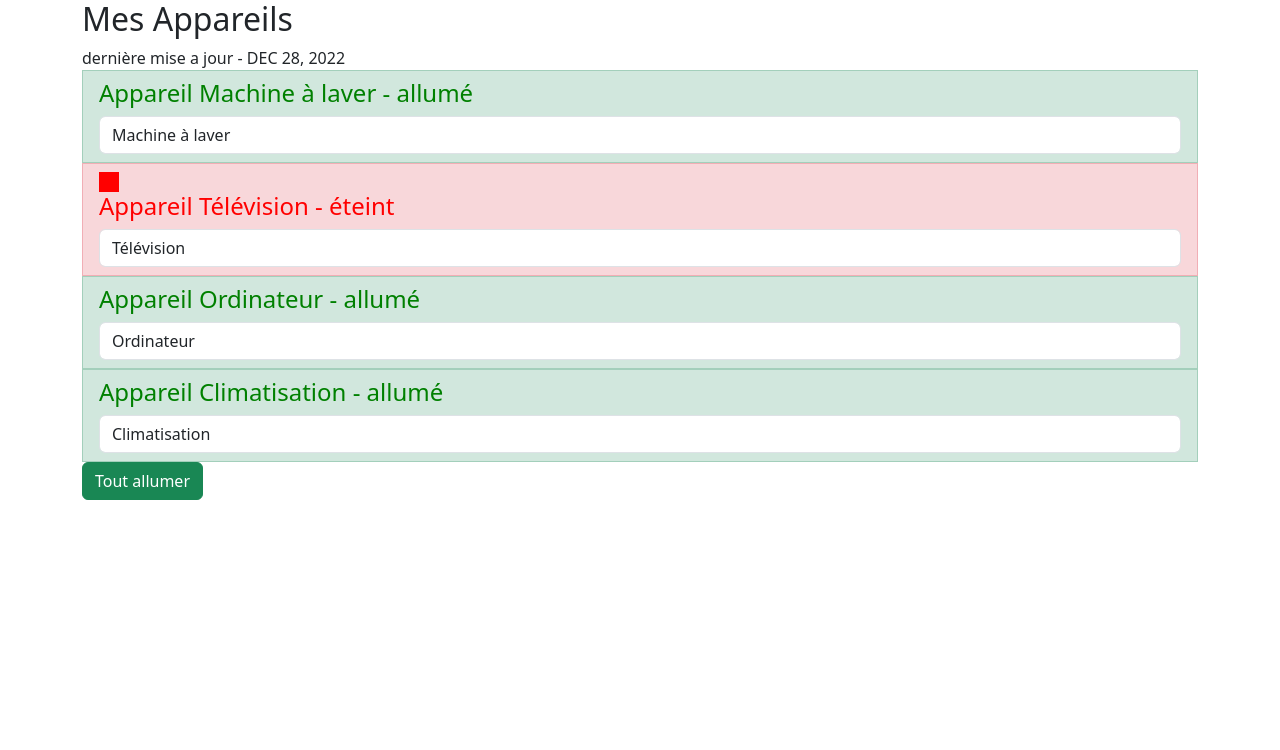
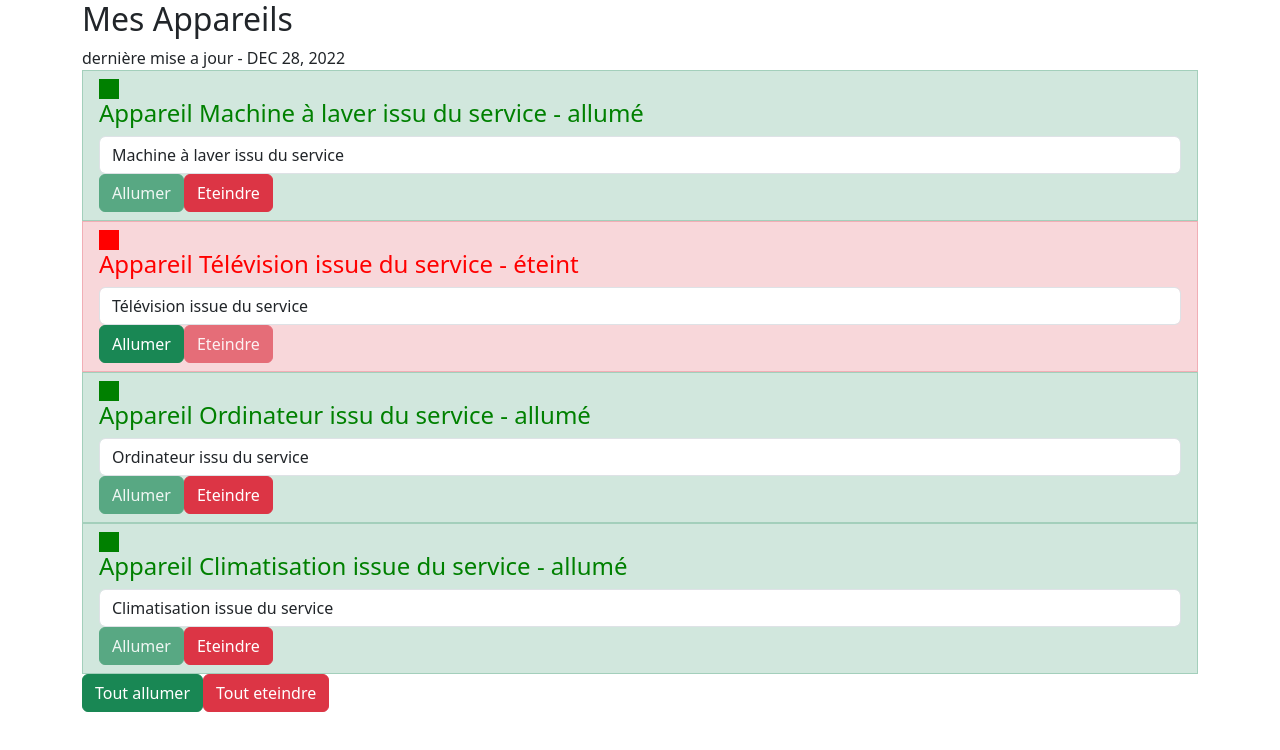
Before and after one commit to garnierpascalweb/angular-formation, an Angular app in the folder mon-projet-angular/: page / in a window 1280 px wide. Shown: the top 750 px of the page. Built offline with nearby package versions, Linux system fonts and the light colour scheme.

Commit message:
58:00 01:15:00 - Les services (definition, injection, centralisation des operations) - tres important

```diff
--- a/mon-projet-angular/src/app/app.component.html
+++ b/mon-projet-angular/src/app/app.component.html
@@ -9,8 +9,10 @@
         <app-appareil [appareilName]="appareilTwo" [appareilStatus]="'éteint'"></app-appareil>
         <app-appareil [appareilName]="appareilThree" [appareilStatus]="'allumé'"></app-appareil>
         -->
+        <!-- let i = index cest pour index, qui est le mot cle-->
         <app-appareil
-        *ngFor="let appareil of appareils"
+        *ngFor="let appareil of appareils; let i = index"
+        [appareilIndex] = "i"
         [appareilName] = "appareil.name"
         [appareilStatus] = "appareil.status">
       </app-appareil>
@@ -18,6 +20,7 @@
       </ul>
       <!-- directive structurelle -->
       <button class="btn btn-success" [disabled]="!isAuth" (click)="onAllumer()"> Tout allumer </button>
+      <button class="btn btn-danger" [disabled]="!isAuth" (click)="onEteindre()"> Tout eteindre </button>
       <!-- directive -->
 
     </div>
--- a/mon-projet-angular/src/app/app.component.ts
+++ b/mon-projet-angular/src/app/app.component.ts
@@ -1,4 +1,5 @@
-import { Component } from '@angular/core';
+import { Component, OnInit } from '@angular/core';
+import { AppareilService } from './services/appareil.service';
 
 
 @Component({
@@ -6,7 +7,7 @@ import { Component } from '@angular/core';
   templateUrl: './app.component.html',
   styleUrls: ['./app.component.scss']
 })
-export class AppComponent {
+export class AppComponent implements OnInit {
   title = 'my awesone app';
 
   /**
@@ -30,39 +31,36 @@ export class AppComponent {
     }
   )
 
-
-  appareils = [
-    {
-      name: 'Machine à laver',
-      status: 'allumé'
-    },
-    {
-      name: 'Télévision',
-      status: 'éteint'
-    },
-    {
-      name: 'Ordinateur',
-      status: 'allumé'
-    },
-    {
-      name: 'Climatisation',
-      status: 'allumé'
-    },
-  ]
+  appareils: any[];
 
   /**
    * Executé au moment de la cration du component
+   * Injection de appareilService, du coup on peut l'appeler de partout via this.appareilService
    */
-  constructor(){
+  constructor( private appareilService : AppareilService ){
+    this.appareils = [];
     setTimeout (
       () => {
         this.isAuth  = true
       }, 4000
     )
-  };
+  }
+
+  /**
+   * executee au moment de la creation du component par Angular
+   * et apres l'execution du constructor
+   */
+  ngOnInit(): void {
+    this.appareils = this.appareilService.appareils;
+  }
+;
 
   onAllumer(){
+    this.appareilService.switchOnAll();
+  }
 
+  onEteindre(){
+    this.appareilService.switchOffAll();
   }
 
 }
--- a/mon-projet-angular/src/app/app.module.ts
+++ b/mon-projet-angular/src/app/app.module.ts
@@ -4,6 +4,8 @@ import { FormsModule } from '@angular/forms';
 import { AppComponent } from './app.component';
 import { MonPremierComponent } from './mon-premier/mon-premier.component';
 import { AppareilComponent } from './appareil/appareil.component';
+
+import { AppareilService } from './services/appareil.service';
 
 @NgModule({
   declarations: [
@@ -15,7 +17,9 @@ import { AppareilComponent } from './appareil/appareil.component';
     BrowserModule,
     FormsModule
   ],
-  providers: [],
+  providers: [
+    AppareilService
+  ],
   bootstrap: [AppComponent]
 })
 export class AppModule { }
--- a/mon-projet-angular/src/app/appareil/appareil.component.html
+++ b/mon-projet-angular/src/app/appareil/appareil.component.html
@@ -3,7 +3,14 @@
                 'list-group-item-danger': appareilStatus === 'éteint'
                }">
     <div style="width:20px;height:20px;background-color:red;" *ngIf="appareilStatus === 'éteint'"></div>
+    <div style="width:20px;height:20px;background-color:green;" *ngIf="appareilStatus === 'allumé'"></div>
     <!-- directive par attribut ngStyle -->
     <h4 [ngStyle]="{color: getColor()}" >Appareil {{appareilName}} - {{getStatus()}}</h4>
     <input type="text" class="form-control" [(ngModel)]="appareilName" />
+    <button class="btn btn-success"
+    (click)="onSwitchOn()"
+    [disabled]="appareilStatus == 'allumé'">Allumer</button>
+    <button class="btn btn-danger"
+    (click)="onSwitchOff()"
+    [disabled]="appareilStatus == 'éteint'">Eteindre</button>
 </li>
--- a/mon-projet-angular/src/app/appareil/appareil.component.ts
+++ b/mon-projet-angular/src/app/appareil/appareil.component.ts
@@ -1,4 +1,5 @@
 import { Component, Input, OnInit } from '@angular/core';
+import { AppareilService } from '../services/appareil.service';
 
 @Component({
   selector: 'app-appareil',
@@ -9,8 +10,10 @@ export class AppareilComponent implements OnInit {
   // appareilName = 'Machine a laver';
   @Input() appareilName: string;
   @Input() appareilStatus: string;
+  @Input() appareilIndex: number;
 
-  constructor() {
+  constructor(private appareilService : AppareilService) {
+    this.appareilIndex = -1;
     this.appareilName='';
     this.appareilStatus = '';
   }
@@ -30,6 +33,17 @@ export class AppareilComponent implements OnInit {
     }
   }
 
+  /**
+   * allumer l'appareil
+   */
+  onSwitchOn(){
+    this.appareilService.switchOn(this.appareilIndex);
+  }
 
-
+  /**
+   * eteindre l'appareil
+   */
+  onSwitchOff(){
+    this.appareilService.switchOff(this.appareilIndex);
+  }
 }
--- /dev/null
+++ b/mon-projet-angular/src/app/services/appareil.service.ts
@@ -0,0 +1,54 @@
+export class AppareilService {
+    appareils = [
+        {
+            name: 'Machine à laver issu du service',
+            status: 'allumé'
+        },
+        {
+            name: 'Télévision issue du service',
+            status: 'éteint'
+        },
+        {
+            name: 'Ordinateur issu du service',
+            status: 'allumé'
+        },
+        {
+            name: 'Climatisation issue du service ',
+            status: 'allumé'
+        },
+    ];
+
+    /**
+     * methode permettant d'allumer tous les appareils
+     */
+    switchOnAll() {
+        for (let appareil of this.appareils){
+            appareil.status = 'allumé';
+        }
+    }
+
+    /**
+     * methode permettant d'éteindre tous les appareils
+     */
+    switchOffAll() {
+        for (let appareil of this.appareils){
+            appareil.status = 'éteint';
+        }
+    }
+
+    /**
+     * Permet d'allumer un appareil
+     * @param index  de l'appareil a allumer
+     */
+    switchOn(index: number){
+        this.appareils[index].status = 'allumé';
+    }
+
+    /**
+     * Permet d'éteindre un appareil
+     * @param index  de l'appareil a eteindre
+     */
+    switchOff(index: number){
+        this.appareils[index].status = 'éteint';
+    }
+}
```
